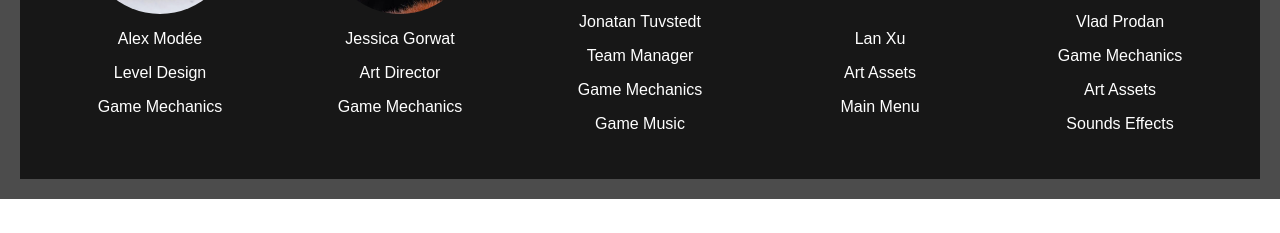
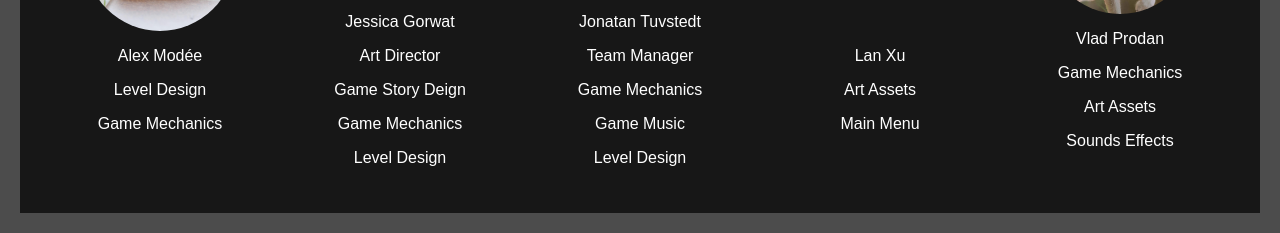
Before and after one commit to TheTimeGambit/thetimegambit, a plain HTML site: page index.html in a window 1280 px wide. Shown: the part 1143-1376 px from the top of the page. Before the commit the page ends 1342 px from the top, so only its background shows below. Drawn offline with Linux system fonts and the light colour scheme; no server answers.

Commit message:
Update index.html

```diff
--- a/index.html
+++ b/index.html
@@ -34,7 +34,9 @@
                     <div class="photo-circle"><img src="Build/image2.jpg" alt="Jessica Gorwat"></div>
                     <p>Jessica Gorwat</p>
                     <p>Art Director</p>
+                    <p>Game Story Deign</p>
                     <p>Game Mechanics</p>
+                    <p>Level Design</p>
                 </div>
                 <div class="team-member">
                     <div class="photo-circle"><img src="Build/image3.jpg" alt="Jonatan Tuvstedt"></div>
@@ -42,6 +44,7 @@
                     <p>Team Manager</p>
                     <p>Game Mechanics</p>
                     <p>Game Music</p>
+                    <p>Level Design</p>
                 </div>
                 <div class="team-member">
                     <div class="photo-circle"><img src="Build/image4.jpg" alt="Lan Xu"></div>
```
